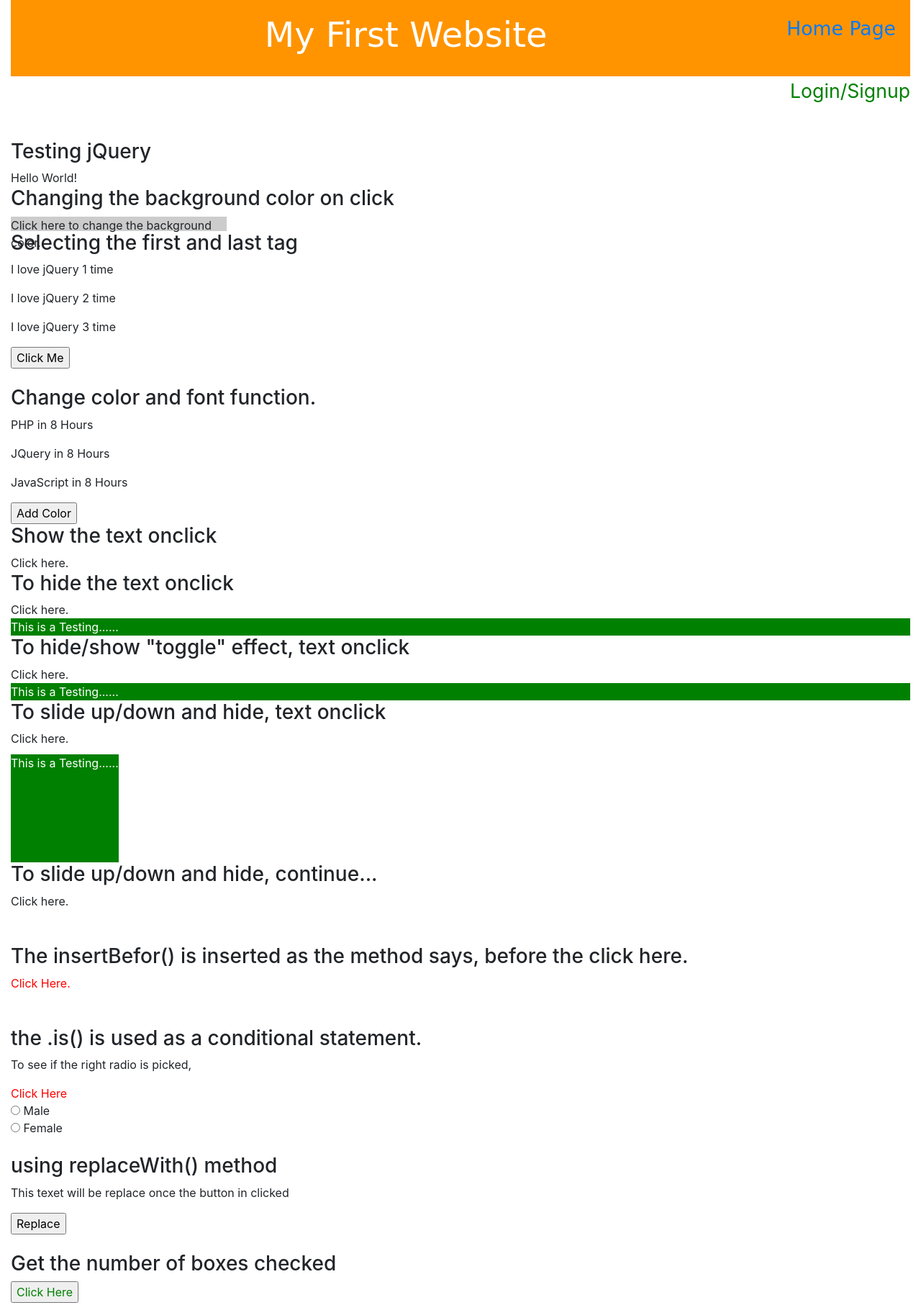
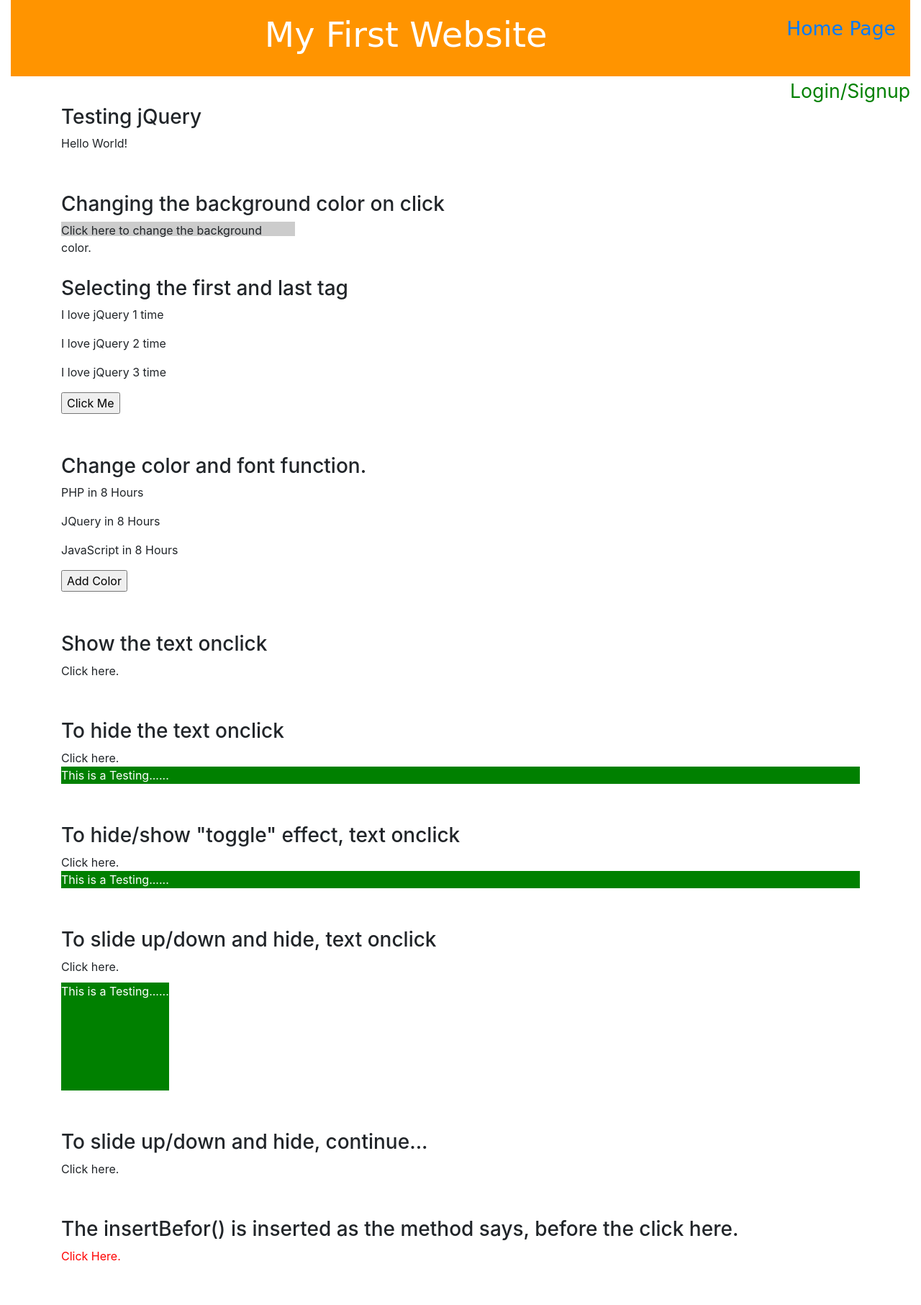
Before and after one commit to BorisVV/myFirstWeb, a Django app: page /testing_JQuery/ in a window 1280 px wide. Shown: the top 1813 px of the page at 72% size. Run offline with Django 3.2, Linux system fonts and the light colour scheme; some libraries are stand-ins or nearby versions.

Commit message:
Modified some code for the script JQuery.

```diff
--- a/blog/static/css/style.css
+++ b/blog/static/css/style.css
@@ -69,6 +69,12 @@ html, body{
 }
 .post h2 a:visited {
     color: #FF6347;
+}
+
+/* JQuery pages div boxes */
+.divtestJQuery {
+  margin-top: 5%;
+  margin-bottom: 5%;
 }
 
 /* css sampling from book */
--- a/blog/static/js/script.js
+++ b/blog/static/js/script.js
@@ -1,6 +1,6 @@
 
 $(document).ready(function() {
-  $("#divTestJQuery").html("Hello World!");
+  $("#divtestJQuery").html("Hello World!");
 });
 
 // $(document).ready(function() {
@@ -19,8 +19,8 @@ function changeColor() {
 }
 
 function setCSS() {
-  $('#pTags:nth-child(1)').css("font-style", "italic")
-  $('#pTags:nth-child(3)').css("font-style", "italic")
+  $('.pTags:nth-child(1)').css("font-style", "italic")
+  $('.pTags:nth-child(3)').css("font-style", "italic")
 }
 
 // redClass in the blog.css file
--- a/blog/templates/blog/base.html
+++ b/blog/templates/blog/base.html
@@ -50,7 +50,6 @@
           {% endif %}
         </ul>
       </div>
-      <br>
     </div>
 
     {% block content %}
--- a/blog/templates/blog/testingJQuery.html
+++ b/blog/templates/blog/testingJQuery.html
@@ -1,25 +1,28 @@
 {% extends 'blog/base.html'%}
 
 {% block content %}
-  <br>
-  <div class="container-fluid"  >
+  <div class="container"  >
     <h3>Testing jQuery</h3>
-    <div class="" id="divTestJQuery"></div>
+    <div class="" id="divtestJQuery"></div>
 
+    <div class="divtestJQuery">
       <h3>Changing the background color on click</h3>
-    <div id="divTest" onclick="changeColor()" style="cursor: pointer; width: 300px; Height: 20px; background-color: #cccccc;">
+      <p id="divTest" onclick="changeColor()" style="cursor: pointer; width: 325px; Height: 20px; background-color: #cccccc;">
         Click here to change the background color.
+      </p>
     </div>
 
+    <div class="divtestJQuery">
       <h3>Selecting the first and last tag</h3>
       <div id="divTags">
-      <p id="pTags">I love jQuery 1 time</p>
-      <p id="pTags">I love jQuery 2 time</p>
-      <p id="pTags">I love jQuery 3 time</p>
+        <p class="pTags">I love jQuery 1 time</p>
+        <p class="pTags">I love jQuery 2 time</p>
+        <p class="pTags">I love jQuery 3 time</p>
       </div>
       <input type="button" value="Click Me" onclick="setCSS()"></input>
+    </div>
 
-    <br><br>
+    <div class="divtestJQuery">
       <h3>Change color and font function.</h3>
       <div id="addClasses">
         <p>PHP in 8 Hours</p>
@@ -29,51 +32,62 @@
       <form>
         <input type="button" name="" value="Add Color" onclick="myFunction()"></input>
       </form>
+    </div>
 
+    <div class="divtestJQuery">
       <h3>Show the text onclick</h3>
       <div onclick="showText()" style="cursor: pointer;">
         Click here.
       </div>
       <div class="divMsgShow" style="background-color: green; display: none; color: white;"> This is a Testing......
       </div>
+    </div>
 
+    <div class="divtestJQuery">
       <!-- The difference on these two examples is the "style=display:non;" -->
-
       <h3> To hide the text onclick</h3>
       <div onclick="hideText()" style="cursor: pointer;">
         Click here.
       </div>
       <div class="divMsgHide" style="background-color: green; color: white;"> This is a Testing......
       </div>
+    </div>
 
+    <div class="divtestJQuery">
       <h3> To hide/show "toggle" effect, text onclick</h3>
       <div onclick="toggleEffect()" style="cursor: pointer;">
         Click here.
       </div>
       <div class="divMsgToggle" style="background-color: green; color: white;"> This is a Testing......
       </div>
+    </div>
 
+    <div class="divtestJQuery">
       <h3> To slide up/down and hide, text onclick</h3>
       <div onclick="slideUp()" style="cursor: pointer;">
         Click here.
       </div>
       <div class="divMsgSlideUp" style="background-color: green; color:white; margin-top:10px; width:150px; height:150px"> This is a Testing......
       </div>
+    </div>
 
+    <div class="divtestJQuery">
       <h3> To slide up/down and hide, continue...</h3>
       <div onclick="slideDown()" style="cursor: pointer;">
         Click here.
       </div>
       <div class="divMsgSlideDown" style="background-color: green; color:white; display:none; margin-top:10px; width:150px; height:150px"> This is a Testing......
       </div>
+    </div>
 
-    <br><br>
+    <div class="divtestJQuery">
       <h3>The insertBefor() is inserted as the method says, before the click here.</h3>
       <div id="divinsertBefore" onclick="insertBeforeHtml()" style="cursor:pointer; color:red;">
         Click Here.
       </div>
+    </div>
 
-    <br><br>
+    <div class="divtestJQuery">
       <h3>the .is() is used as a conditional statement.</h3>
       <p>To see if the right radio is picked,</p>
       <div id="divChkGender" onclick="checkGenger()" style="cursor:pointer; color:red;">
@@ -83,13 +97,15 @@
       Male</input><br>
       <input type="radio" name="sex" value="female" id="inputChkFemale">
       Female</input>
+    </div>
 
-    <br><br>
+    <div class="divtestJQuery">
       <h3>using replaceWith() method</h3>
       <p id="replaceWith"> This texet will be replace once the button in clicked</p>
       <input type="button" name="replaceText" value="Replace" onclick="replaceWith()">
+    </div>
 
-    <br><br>
+    <div class="divtestJQuery">
       <h3>Get the number of boxes checked</h3>
       <input type="button" onclick="getChkdCount()" value="Click Here" style="color:green;" ><br>
       <input type="checkbox" value="Apple" checked="checked">
@@ -100,8 +116,9 @@
       Peach
       <input type="checkbox" value="Mango">
       Mango
+    </div>
 
-    <br><br>
+    <div class="divtestJQuery">
       <h3>Get the selected item's value</h3>
       <input type="button" onclick="getSelectedValue()" value="Click Here" style="color:red;">
       <select>
@@ -109,34 +126,32 @@
         <option selected>Second</option>
         <option>Third</option>
       </select>
+    </div>
 
-    <br><br>
+    <div class="divtestJQuery">
       <h3>event(function(){})</h3>
       <input type="button" id="btnClick" value="Click Event" style="color:grey;">
       <input type="button" id="btnMouseOver" value="Mouse Over Event" style="color:grey;">
       <input type="button" id="btnMouseLeave" value="Mouse Leave Event" style="color:grey;">
+    </div>
 
-    <br><br>
+    <div class="divtestJQuery">
       <h3>event.keyCode = get the key code of a letter</h3>
-    <center>
       <input type="text" onkeydown="getChar(event);">
-    </center>
+    </div>
 
-    <br><br>
+    <div class="divtestJQuery">
       <h3>mouseout() method will change options</h3>
       <h2 id="mouseOutText">Ater mouse has moved, the text becomes orange.</h2>
+    </div>
 
-    <br><br>
+    <div class="divtestJQuery">
       <h3>toggleEffect function</h3>
       <input type="button" value="Toggle" onclick="toggleEffectFunction()">Please click the button.
       <p id="hideShowContent">This text will be shown and hidden.</p>
-
-
+    </div>
 
     <br><br>
     <p>End of page.</p>
-
-
-
   </div>
 {% endblock %}
```
Lines whose indentation alone changed are shown as unchanged.
